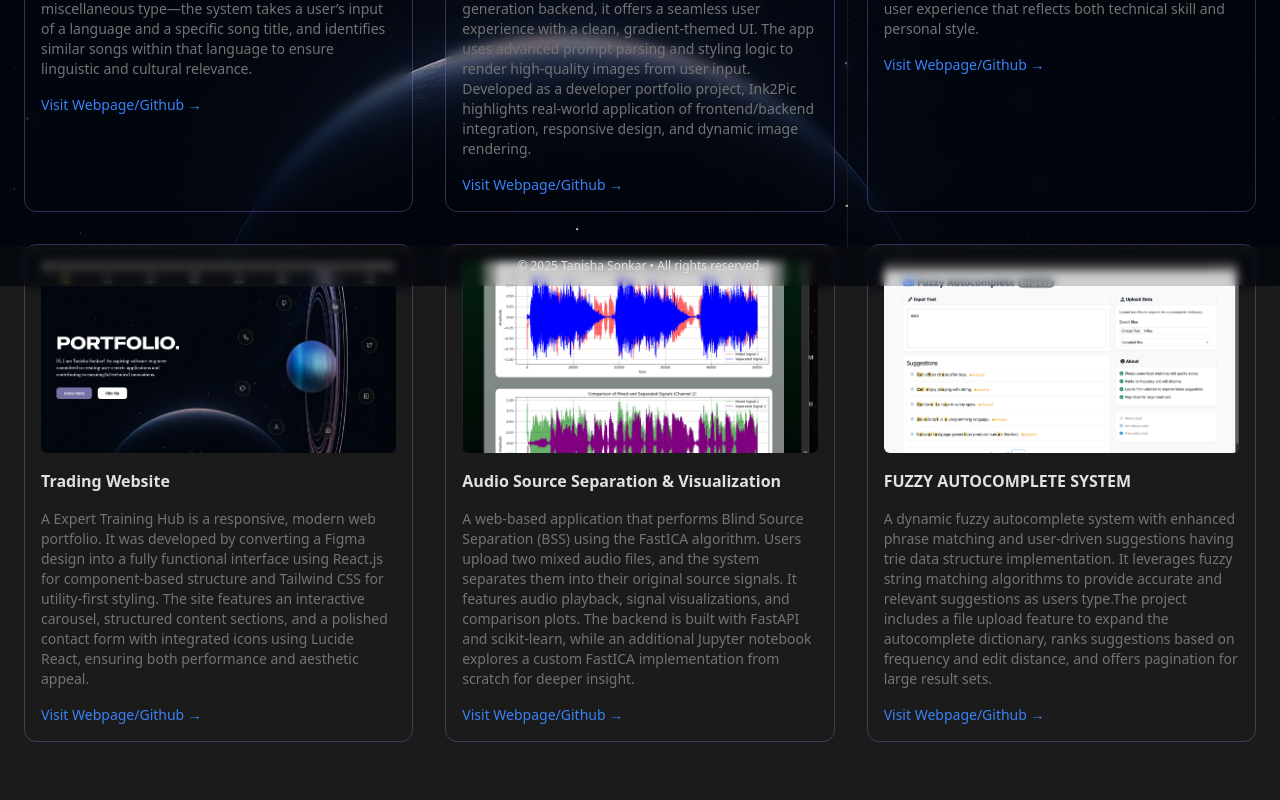
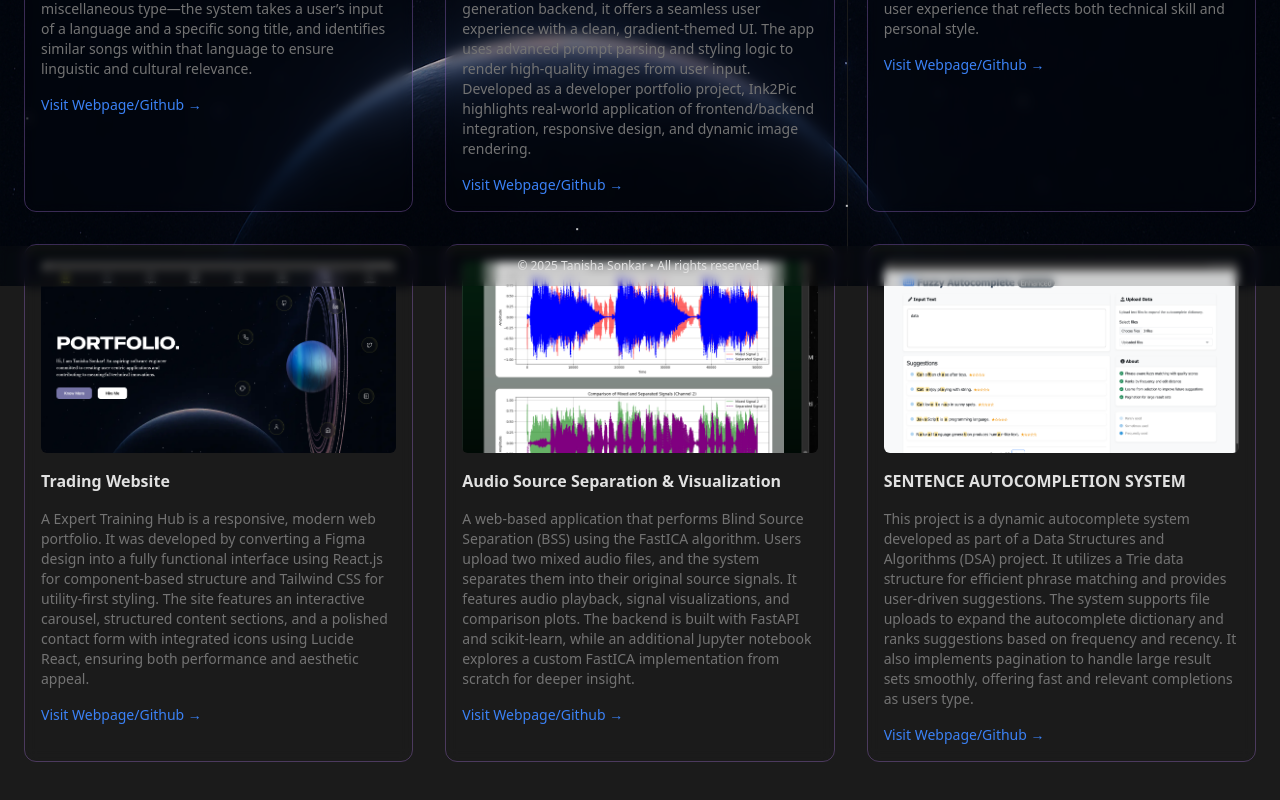
Before and after one commit to Tanisha110/3Dportfolio, a Next.js app: page /projects in a window 1280 px wide. Shown: the part 514-1314 px from the top of the page. Built offline with nearby package versions, Linux system fonts and the light colour scheme; a web font is replaced by a local one.

Commit message:
data changes

```diff
--- a/src/app/data.js
+++ b/src/app/data.js
@@ -41,9 +41,9 @@ export const projectsData = [
   },
   {
     id: 6,
-    name: "FUZZY AUTOCOMPLETE SYSTEM",
-    description: "A dynamic fuzzy autocomplete system with enhanced phrase matching and user-driven suggestions having trie data structure implementation. It leverages fuzzy string matching algorithms to provide accurate and relevant suggestions as users type.The project includes a file upload feature to expand the autocomplete dictionary, ranks suggestions based on frequency and edit distance, and offers pagination for large result sets. ",
-    demoLink: "https://github.com/Tanisha110/Trie_implementation",
+    name: "SENTENCE AUTOCOMPLETION SYSTEM",
+    description: "This project is a dynamic autocomplete system developed as part of a Data Structures and Algorithms (DSA) project. It utilizes a Trie data structure for efficient phrase matching and provides user-driven suggestions. The system supports file uploads to expand the autocomplete dictionary and ranks suggestions based on frequency and recency. It also implements pagination to handle large result sets smoothly, offering fast and relevant completions as users type.",
+    demoLink: "https://github.com/Tanisha110/Sentance_Completion_Dsa_Project",
     imageUrl: p2
   },
 ];
```
